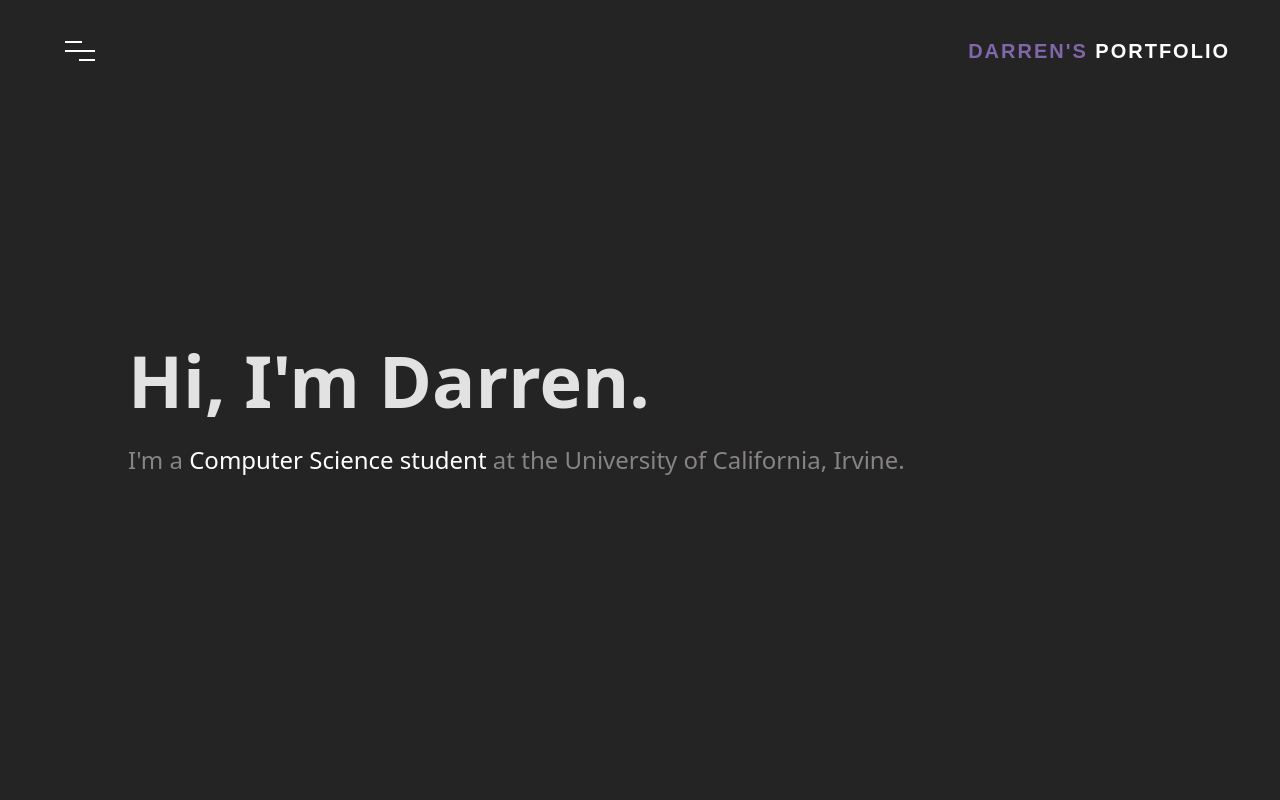
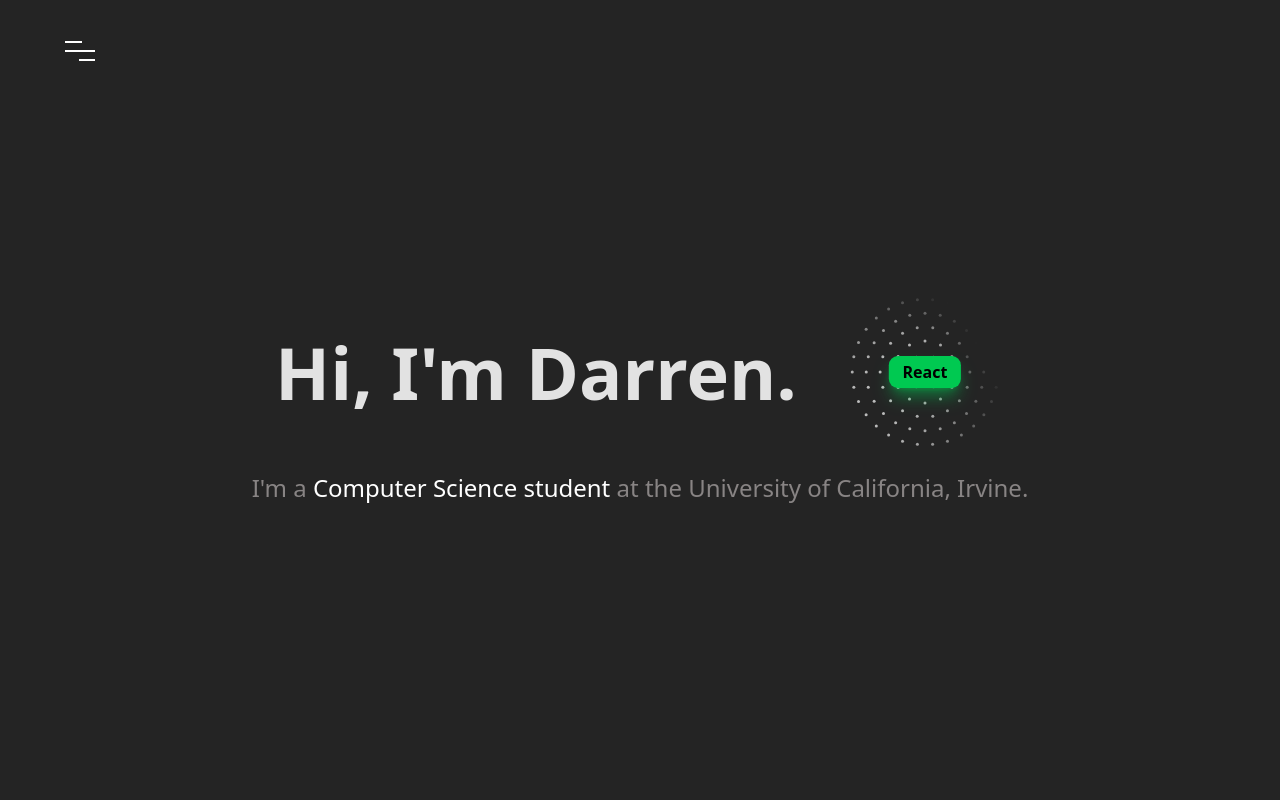
Before and after one commit to DarrenZhao01/Portfolio, a React (Vite) app: page / in a window 1280 px wide. Shown: the top 800 px of the page. Built offline with nearby package versions, Linux system fonts and the light colour scheme.

Commit message:
Create radar glyph

```diff
--- a/src/App.css
+++ b/src/App.css
@@ -8,6 +8,25 @@
   100% {
     opacity: 1;
     transform: translateY(0);
+  }
+}
+
+@keyframes skillPop {
+  0% {
+    transform: translate(-50%, -50%) scale(0.8);
+    opacity: 0;
+  }
+  20% {
+    transform: translate(-50%, -50%) scale(1.2);
+    opacity: 1;
+  }
+  80% {
+    transform: translate(-50%, -50%) scale(1.1);
+    opacity: 1;
+  }
+  100% {
+    transform: translate(-50%, -50%) scale(0.9);
+    opacity: 0;
   }
 }
 
--- a/src/App.jsx
+++ b/src/App.jsx
@@ -2,6 +2,7 @@ import React, { useEffect } from "react";
 import "./App.css";
 import AOS from "aos";
 import "aos/dist/aos.css";
+import SkillsRadar from "./SkillsRadar.jsx";
 
 function App() {
   useEffect(() => {
@@ -10,11 +11,16 @@ function App() {
 
   return (
     <div className="flex flex-col justify-center h-svh">
-      <h1 className="text-7xl/30 font-bold" data-aos="fade-down">
-        Hi, I'm Darren.
-      </h1>
+      <div className="flex items-center justify-center gap-12 mb-4">
+        <h1 className="text-7xl/30 font-bold" data-aos="fade-down">
+          Hi, I'm Darren.
+        </h1>
+        <div data-aos="fade-left" data-aos-delay="400">
+          <SkillsRadar />
+        </div>
+      </div>
       <h2
-        className="text-2xl/10 font-medium"
+        className="text-2xl/10 font-medium text-center"
         style={{ color: '#888484' }}
         data-aos="fade-up"
         data-aos-delay="600"
--- a/src/Header.jsx
+++ b/src/Header.jsx
@@ -42,11 +42,11 @@ function Header() {
     <>
       <header className="cd-header">
         <div className="header-wrapper">
-          <div className="logo-wrap">
+          {/* <div className="logo-wrap">
             <a href="#" className="hover-target" onClick={() => scrollToSection('header')}>
               <span>Darren's</span> Portfolio
             </a>
-          </div>
+          </div> */}
           <div className="nav-but-wrap">
             <div className="menu-icon hover-target" onClick={toggleNav}>
               <span className="menu-icon__line menu-icon__line-left"></span>
--- /dev/null
+++ b/src/SkillsRadar.jsx
@@ -0,0 +1,111 @@
+import React, { useEffect, useRef, useState } from 'react';
+
+function SkillsRadar() {
+  const canvasRef = useRef(null);
+  const [currentSkill, setCurrentSkill] = useState('');
+  const [showSkill, setShowSkill] = useState(false);
+
+  const skills = ['HTML', 'CSS', 'React', 'Git', 'Python', 'SQLite3', 'JS', 'TailwindCSS', 'Vite','AI', 'Data Structures', 'Algorithms'];
+
+  useEffect(() => {
+    const canvas = canvasRef.current;
+    if (!canvas) return;
+
+    const ctx = canvas.getContext('2d');
+    const centerX = canvas.width / 2;
+    const centerY = canvas.height / 2;
+
+    let time = 0;
+    let lastTime = 0;
+    let skillIndex = 0;
+    let lastSkillChange = 0;
+
+    // Create dots in concentric rings (from the pulse wave code)
+    const dotRings = [
+      { radius: 15, count: 6 },
+      { radius: 30, count: 12 },
+      { radius: 45, count: 18 },
+      { radius: 60, count: 24 },
+      { radius: 75, count: 30 }
+    ];
+
+    function animate(timestamp) {
+      if (!lastTime) lastTime = timestamp;
+      const deltaTime = timestamp - lastTime;
+      lastTime = timestamp;
+      time += deltaTime * 0.001;
+
+      // Change skill every 2 seconds with radar sweep effect
+      if (time - lastSkillChange > 2) {
+        setCurrentSkill(skills[skillIndex]);
+        setShowSkill(true);
+        skillIndex = (skillIndex + 1) % skills.length;
+        lastSkillChange = time;
+
+        // Hide skill after 1.5 seconds
+        setTimeout(() => setShowSkill(false), 1500);
+      }
+
+      ctx.clearRect(0, 0, canvas.width, canvas.height);
+
+      // Draw center dot
+      ctx.beginPath();
+      ctx.arc(centerX, centerY, 2, 0, Math.PI * 2);
+      ctx.fillStyle = "rgba(255, 255, 255, 0.9)";
+      ctx.fill();
+
+
+
+      // Draw dots in concentric circles with wave effect (from original pulse wave)
+      dotRings.forEach((ring, ringIndex) => {
+        for (let i = 0; i < ring.count; i++) {
+          const angle = (i / ring.count) * Math.PI * 2;
+
+          // Calculate position with pulsing radius
+          const radiusPulse = Math.sin(time * 2 - ringIndex * 0.4) * 3;
+          const x = centerX + Math.cos(angle) * (ring.radius + radiusPulse);
+          const y = centerY + Math.sin(angle) * (ring.radius + radiusPulse);
+
+          // Calculate opacity with wave effect
+          const opacityWave = 0.3 + Math.sin(time * 2 - ringIndex * 0.4 + i * 0.2) * 0.4;
+
+          // Draw dot
+          ctx.beginPath();
+          ctx.arc(x, y, 1.5, 0, Math.PI * 2);
+          ctx.fillStyle = `rgba(255, 255, 255, ${opacityWave})`;
+          ctx.fill();
+        }
+      });
+
+      requestAnimationFrame(animate);
+    }
+
+    requestAnimationFrame(animate);
+  }, []);
+
+  return (
+    <div className="relative flex items-center">
+      {/* Radar Canvas */}
+      <canvas
+        ref={canvasRef}
+        width={160}
+        height={160}
+        className="block"
+      />
+
+      {/* Skill Popup */}
+      {showSkill && currentSkill && (
+        <div
+          className="absolute top-1/2 left-1/2 bg-green-500 text-black px-3 py-1 rounded-lg font-semibold text-sm shadow-lg shadow-green-500/50"
+          style={{
+            animation: 'skillPop 1.5s ease-out'
+          }}
+        >
+          {currentSkill}
+        </div>
+      )}
+    </div>
+  );
+}
+
+export default SkillsRadar;
```
